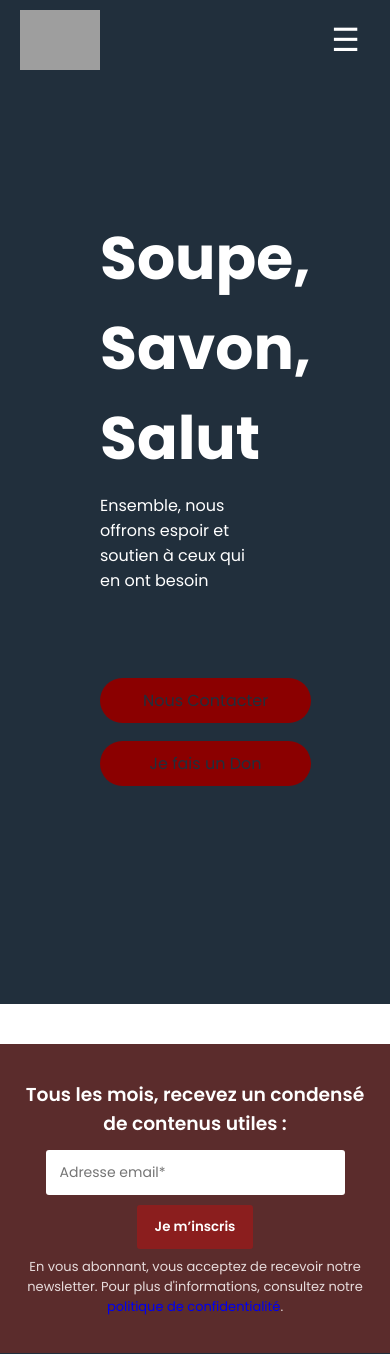
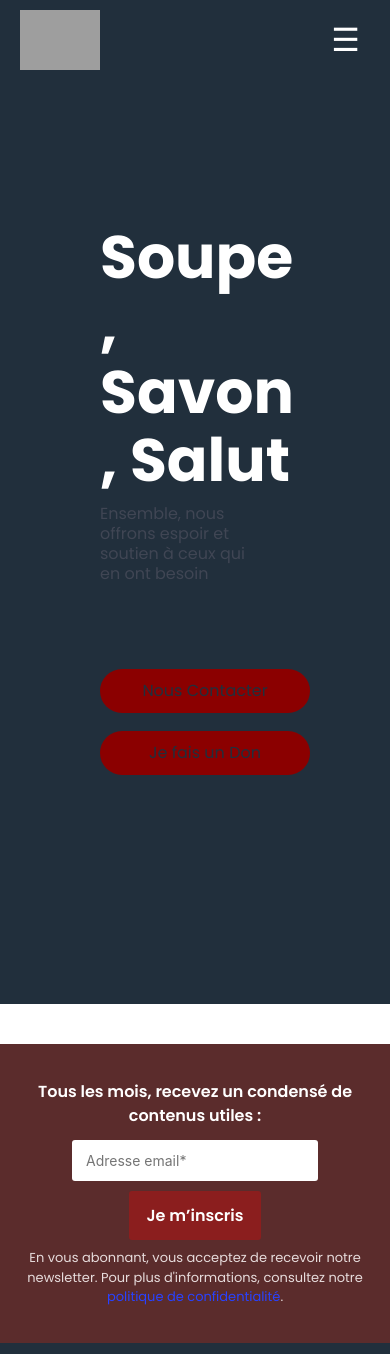
Before and after one commit to ribeiro-angela/SAE-3, a PHP site: page /File/accueil.html in a window 390 px wide. Shown: the top 1354 px of the page. Run offline with PHP 8.4, Linux system fonts and the light colour scheme; some web fonts are replaced; grey boxes are pictures that could not be loaded.

Commit message:
Bulma correctement implanté, plus de problème de compatibilité avec le travail déja fait.

```diff
--- a/File/accueil.html
+++ b/File/accueil.html
@@ -5,6 +5,7 @@
     <meta charset="utf-8">
     <meta name="viewport" content="width=device-width, initial-scale=1, shrink-to-fit=no">
     <title>Armée du salut : Organisation humanitaire</title>
+    <link rel="stylesheet" href="https://cdn.jsdelivr.net/npm/bulma@1.0.4/css/bulma.min.css">
     <link href="https://fonts.googleapis.com/css2?family=Poppins:wght@400;600&display=swap" rel="stylesheet">
     <link rel="icon" type="image/png" href="../assets/image/logo.png">
     <link rel="stylesheet" href="../assets/style.css">
@@ -53,9 +54,9 @@
                     <h1 class ="title">Soupe, Savon, Salut</h1>
                     <h3 class ="subtitle">Ensemble, nous offrons espoir et
                         soutien à ceux qui en ont besoin</h3>
-                    <div class="button">
-                        <a href ="#" class="button contact-us">Nous Contacter</a>
-                        <a href ="#" class="button don">Je fais un Don</a>
+                    <div class="button_accueil">
+                        <a href ="#" class="button_accueil contact-us">Nous Contacter</a>
+                        <a href ="#" class="button_accueil don">Je fais un Don</a>
                     </div>
                 </div>
                 <div class="image-slogan">
--- a/assets/style.css
+++ b/assets/style.css
@@ -31,6 +31,7 @@ body {
     padding: 0;
     min-height: 100vh;
     position: relative;
+    background-color: var(--white-color);
 }
 
 .content {
@@ -135,12 +136,12 @@ header .navbar {
     font-weight: lighter;
 }
 
-.slogan-section .slogan-details .button {
+.slogan-section .slogan-details .button_accueil {
     display: flex;
     gap: 23px;
 }
 
-.slogan-section .slogan-details a.button {
+.slogan-section .slogan-details a.button_accueil {
     padding: 10px 20px;
     margin: 10px;
     border: none;
@@ -151,10 +152,11 @@ header .navbar {
     transition: 0.3s ease;
 }
 
-.slogan-section .slogan-details .button:hover {
+.slogan-section .slogan-details .button_accueil:hover {
     color: var(--darkRed-color);
     border-color: var(--white-color);
-    background-color: var(--primary-color);}
+    background-color: var(--primary-color);
+}
 
 
 /*image de début d'accueil*/
@@ -325,12 +327,12 @@ header .navbar {
 
 
     /*button "nous contacter et "je fais un don"*/
-    .slogan-section .slogan-details .button{
+    .slogan-section .slogan-details .button_accueil{
         flex-direction: column;
         align-items: center;
         gap: 0.5rem;
     }
-    .slogan-section .slogan-details a.button{
+    .slogan-section .slogan-details a.button_accueil{
         width:100%;
         max-width: 250px;
         text-align: center;
```
